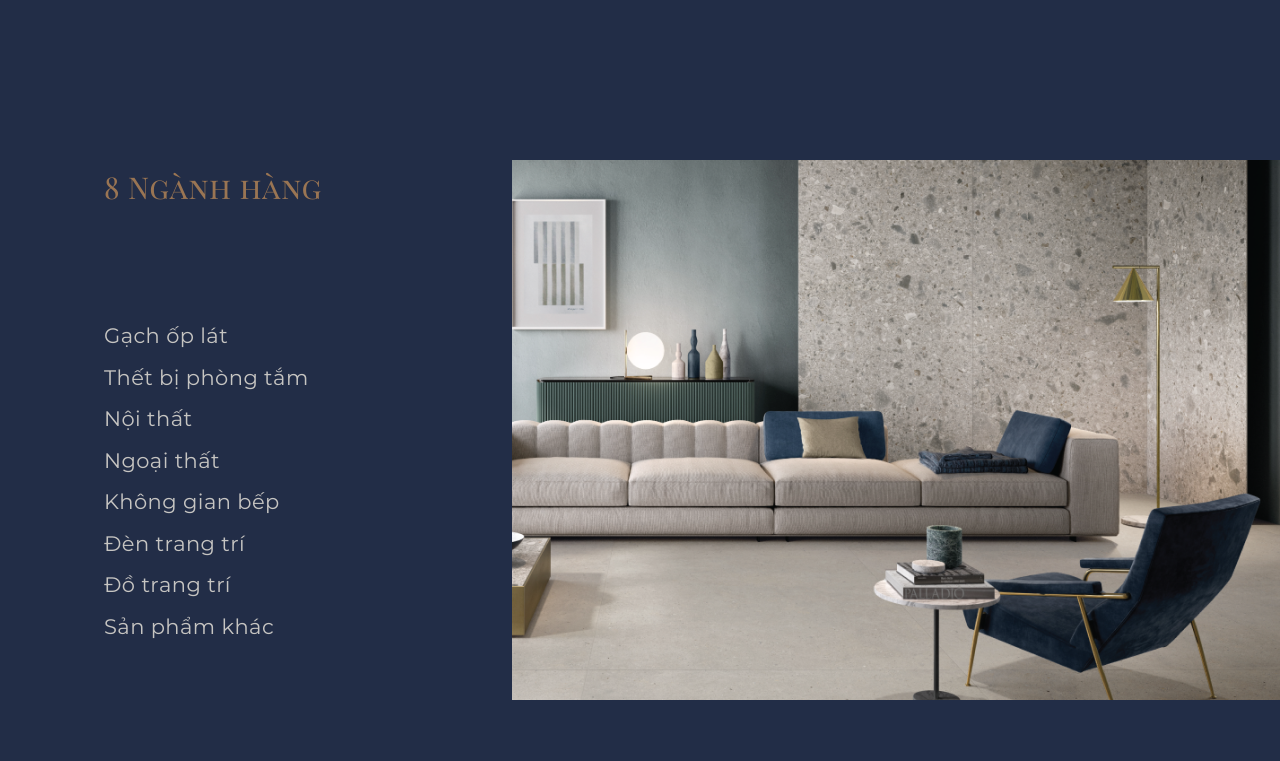
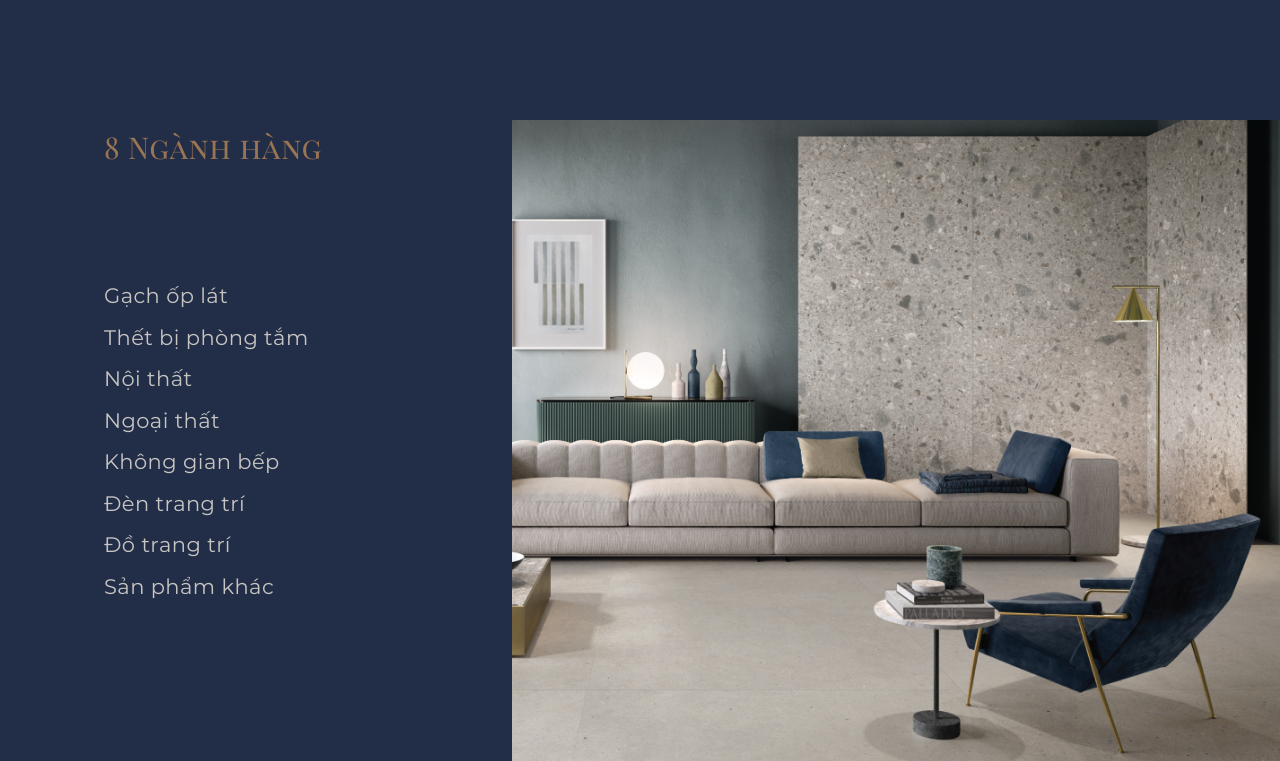
Before and after one commit to it2468/SS_Interior_LandingPage, a plain HTML site: page index.html in a window 1280 px wide. Shown: the part 1605-2366 px from the top of the page. Drawn offline with Linux system fonts and the light colour scheme.

Commit message:
update float

```diff
--- a/assets/scss/footer.scss
+++ b/assets/scss/footer.scss
@@ -24,7 +24,8 @@
 }
 .industry__slide .swiper-container .swiper-pagination span { padding: 5px 0 }
 .industry {
-    padding: 100px 0 160px 0;
+    // padding: 100px 0 160px 0;
+    padding: 60px 0 80px 0;
     @media screen and (max-width: 1024px){
         padding: 50px 0 80px 0;
     }
```
Also changed, not shown: assets/scss/css/style.css, 1 other file.
